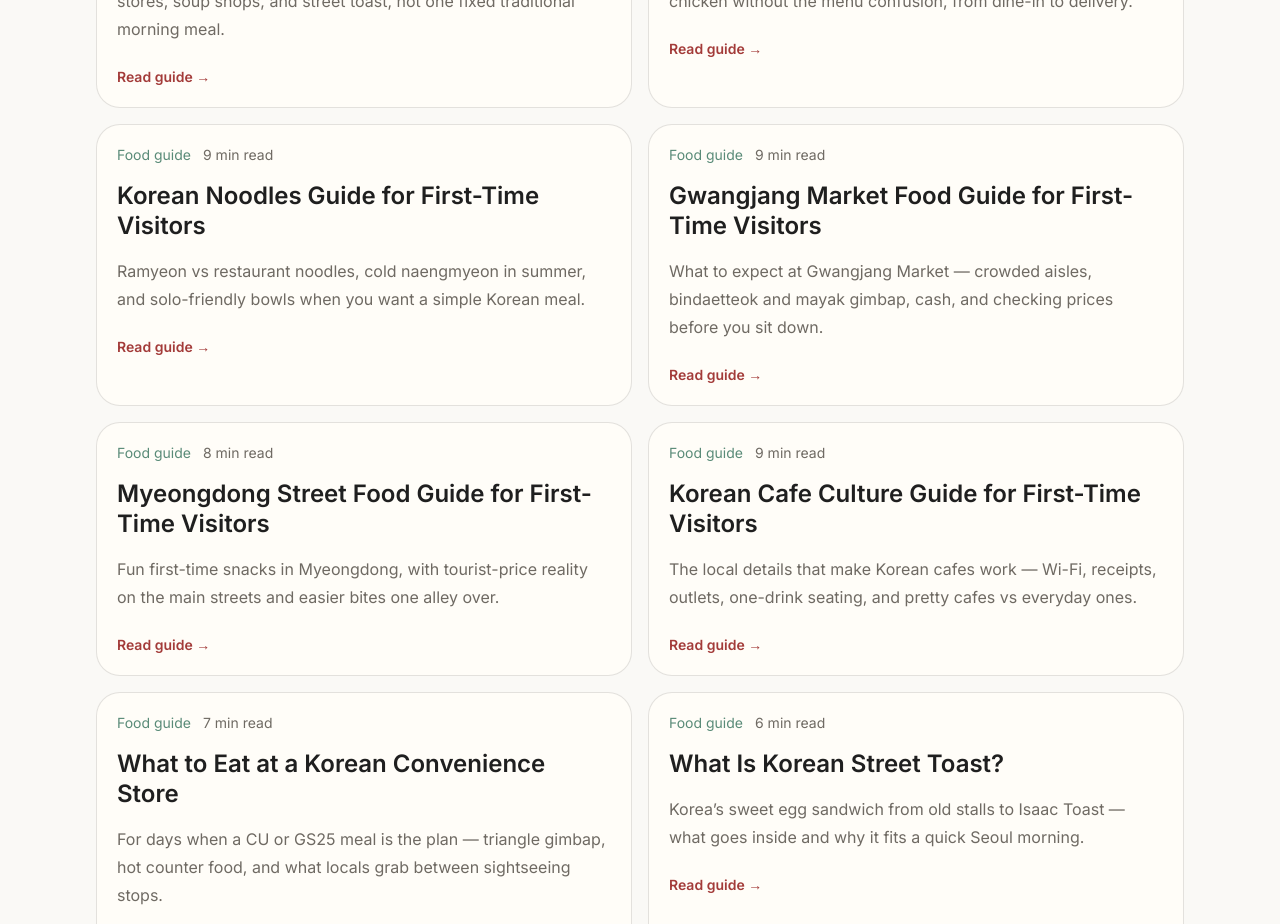
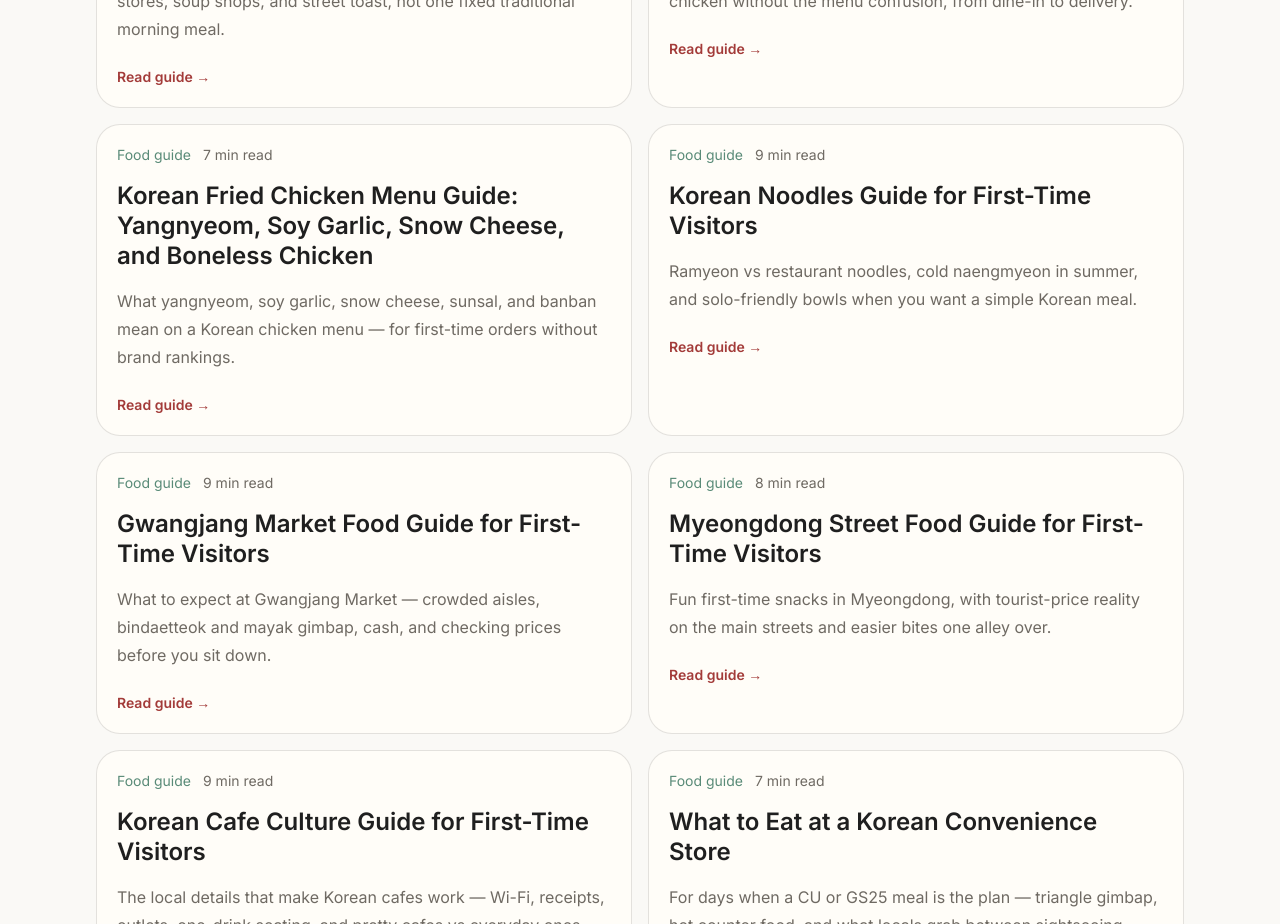
Before and after one commit to kjgusgh-source/korea-inside, a Next.js app: page /food in a window 1280 px wide. Shown: the part 1440-2364 px from the top of the page. Built offline with nearby package versions, Linux system fonts and the light colour scheme; a web font is replaced by a local one.

Commit message:
Add Korean chicken guide links

```diff
--- a/app/food/korean-fried-chicken-chimaek-guide-first-time/page.tsx
+++ b/app/food/korean-fried-chicken-chimaek-guide-first-time/page.tsx
@@ -36,6 +36,13 @@ const relatedGuides = [
     description:
       "A practical guide for first-time visitors, with Korean restaurant ordering tips, kiosks, table bells, side dishes, self-service water, paying, solo dining, and spicy food notes.",
     href: "/food/how-to-order-food-in-korea",
+  },
+  {
+    label: "Food guide",
+    title: "Korean Fried Chicken Menu Guide: Yangnyeom, Soy Garlic, Snow Cheese, and Boneless Chicken",
+    description:
+      "What yangnyeom, soy garlic, snow cheese, sunsal, and banban mean on a Korean chicken menu — for first-time orders without the guesswork.",
+    href: "/food/korean-fried-chicken-menu-guide-first-time",
   },
   {
     label: "Food guide",
@@ -228,7 +235,16 @@ export default function KoreanFriedChickenChimaekGuideFirstTimePage() {
 
                 <p>
                   For fried chicken, it usually means you can choose two styles in
-                  one order.
+                  one order. If menu names like yangnyeom, soy garlic, or snow
+                  cheese feel confusing, see the{" "}
+                  <Link
+                    href="/food/korean-fried-chicken-menu-guide-first-time"
+                    className="font-semibold text-[var(--accent)] transition hover:opacity-80"
+                  >
+                    menu guide
+                  </Link>{" "}
+                  first — then come back here for banban, delivery, and chimaek
+                  tips.
                 </p>
 
                 <p>
--- a/app/food/page.tsx
+++ b/app/food/page.tsx
@@ -63,6 +63,16 @@ const STANDALONE_FOOD_GUIDES = [
       "Banban, yangnyeom, chicken-mu, and chimaek — Korean fried chicken without the menu confusion, from dine-in to delivery.",
     href: "/food/korean-fried-chicken-chimaek-guide-first-time",
     readingTime: "8 min read",
+  },
+  {
+    id: "korean-fried-chicken-menu-guide-first-time",
+    category: "food",
+    categoryLabel: "Food guide",
+    title: "Korean Fried Chicken Menu Guide: Yangnyeom, Soy Garlic, Snow Cheese, and Boneless Chicken",
+    description:
+      "What yangnyeom, soy garlic, snow cheese, sunsal, and banban mean on a Korean chicken menu — for first-time orders without brand rankings.",
+    href: "/food/korean-fried-chicken-menu-guide-first-time",
+    readingTime: "7 min read",
   },
   {
     id: "korean-noodles-guide-first-time",
--- a/app/sitemap.ts
+++ b/app/sitemap.ts
@@ -202,6 +202,12 @@ export default function sitemap(): MetadataRoute.Sitemap {
       priority: 0.7,
     },
     {
+      url: `${baseUrl}/food/korean-fried-chicken-menu-guide-first-time`,
+      lastModified: new Date(),
+      changeFrequency: "monthly",
+      priority: 0.7,
+    },
+    {
       url: `${baseUrl}/food/korean-noodles-guide-first-time`,
       lastModified: new Date(),
       changeFrequency: "monthly",
```
